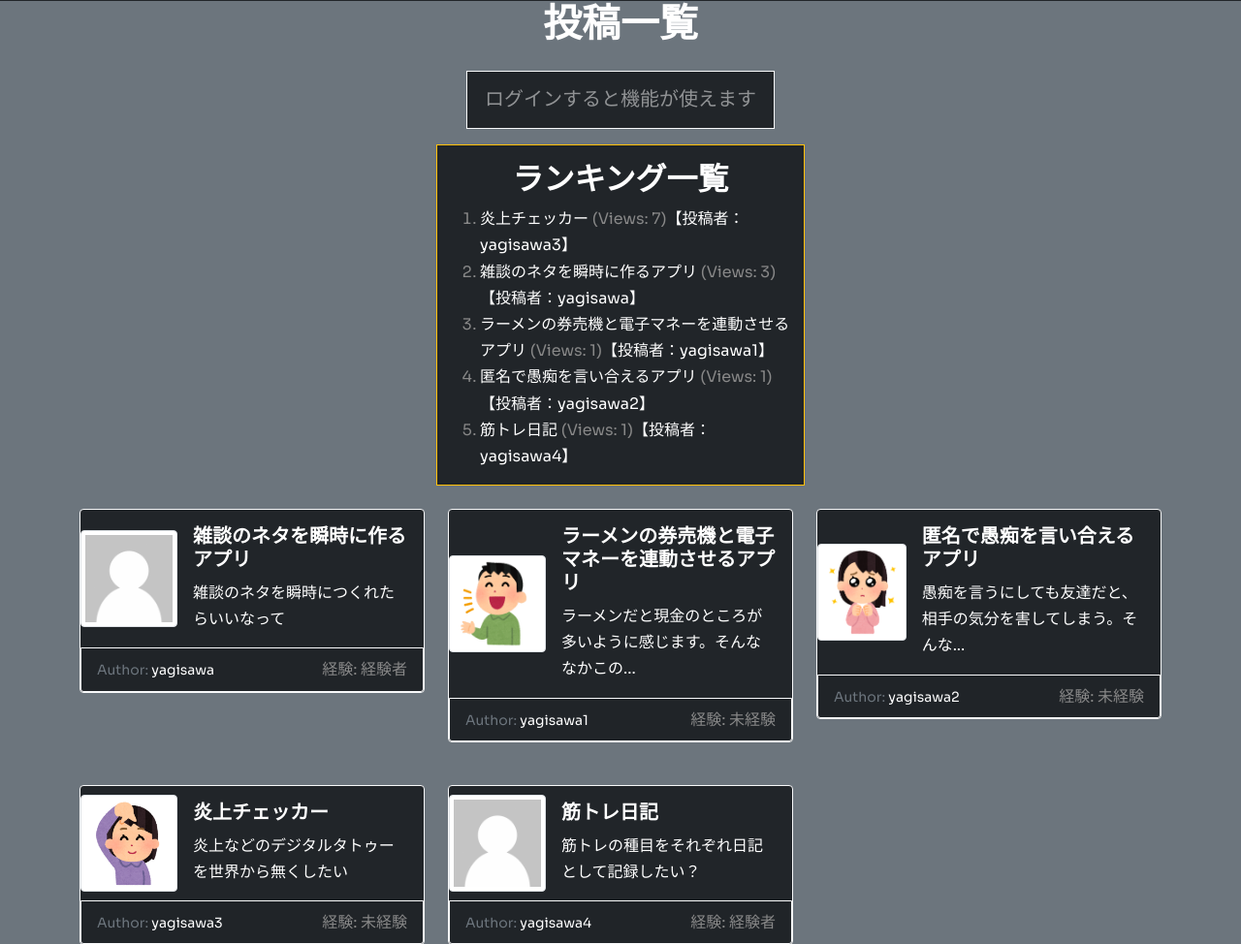
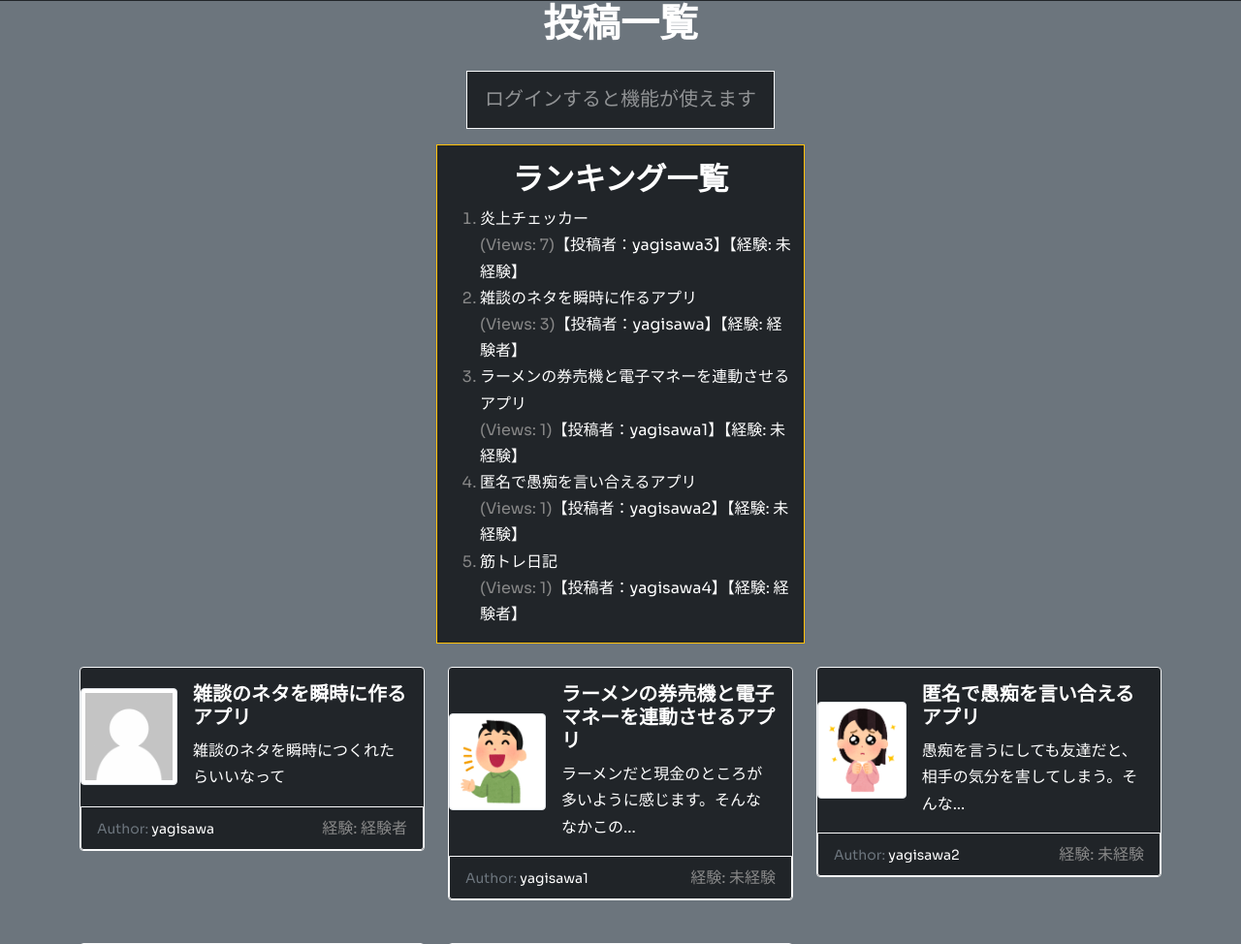
Before and after one commit to goat2130/Django-portfolio-first, a Django app: page / in a window 1280 px wide. Shown: the part 79-1053 px from the top of the page at 97% size. Run offline with Django 4.2, Linux system fonts and the light colour scheme; data comes from the database, SQL or seed files in the repository; both versions use the stored data as it was after the commit.

Commit message:
bityousei

```diff
--- a/myapp/templates/myapp/post_list.html
+++ b/myapp/templates/myapp/post_list.html
@@ -18,7 +18,7 @@
         <h2 class="text-center">ランキング一覧</h2>
         <ol class="ranking-list bg-dark">
           {% for post in ranked_posts %}
-            <li><a href="{% url 'post_detail' post.pk %}" class="text-white">{{ post.title }}</a> (Views: {{ post.views }})<a href="{% url 'profile' post.author.username %}">【投稿者：{{ post.author }}】</a></li>
+            <li><a href="{% url 'post_detail' post.pk %}" class="text-white">{{ post.title }}</a><br> (Views: {{ post.views }})<a href="{% url 'profile' post.author.username %}">【投稿者：{{ post.author }}】【経験: {{ post.author.profile.experience }}】</a></li>
           {% empty %}
             <li>まだ投稿がありません</li>
             <li>あなたが投稿をすることでトップランキングに乗ることができます！</li>
```
Also changed, not shown: db.sqlite3.
